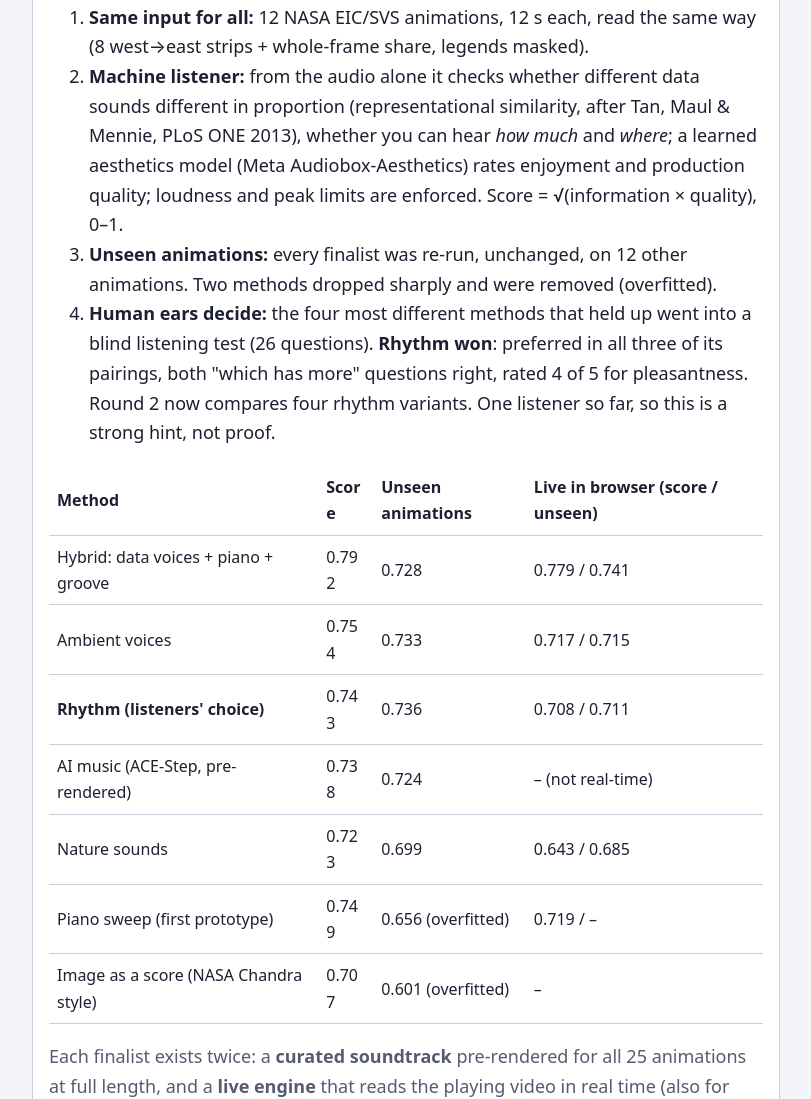
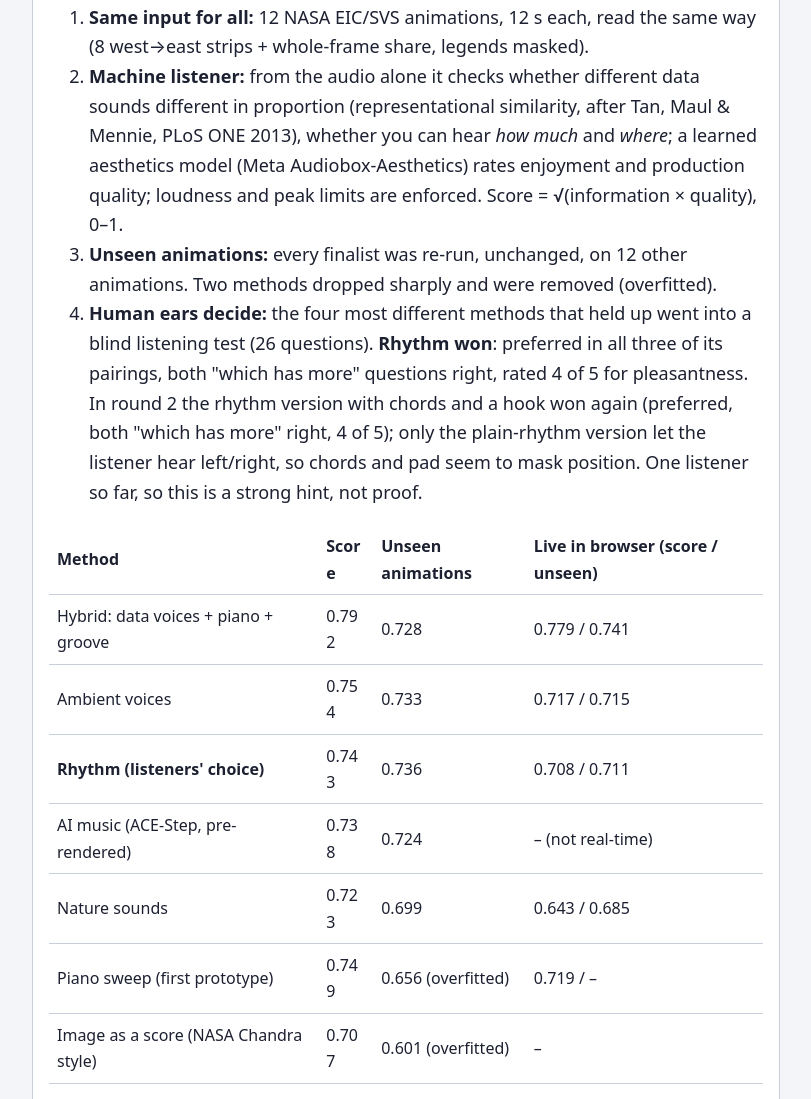
Before and after one commit to LuckisonDu/earth-information-jukebox, a plain HTML site: page product/project.html in a window 1280 px wide. Shown: the part 4134-5233 px from the top of the page, without its empty margins (234-1045 px from the left). Drawn offline with Linux system fonts and the light colour scheme.

Commit message:
Project page: round-2 listening result

```diff
--- a/product/project.html
+++ b/product/project.html
@@ -47,7 +47,7 @@ a{overflow-wrap:anywhere}a{color:var(--ac)}td,th{overflow-wrap:anywhere}@media(m
 <li><b>Same input for all:</b> 12 NASA EIC/SVS animations, 12 s each, read the same way (8 west→east strips + whole-frame share, legends masked).</li>
 <li><b>Machine listener:</b> from the audio alone it checks whether different data sounds different in proportion (representational similarity, after Tan, Maul &amp; Mennie, PLoS ONE 2013), whether you can hear <i>how much</i> and <i>where</i>; a learned aesthetics model (Meta Audiobox-Aesthetics) rates enjoyment and production quality; loudness and peak limits are enforced. Score = √(information × quality), 0–1.</li>
 <li><b>Unseen animations:</b> every finalist was re-run, unchanged, on 12 other animations. Two methods dropped sharply and were removed (overfitted).</li>
-<li><b>Human ears decide:</b> the four most different methods that held up went into a blind listening test (26 questions). <b>Rhythm won</b>: preferred in all three of its pairings, both "which has more" questions right, rated 4 of 5 for pleasantness. Round 2 now compares four rhythm variants. One listener so far, so this is a strong hint, not proof.</li>
+<li><b>Human ears decide:</b> the four most different methods that held up went into a blind listening test (26 questions). <b>Rhythm won</b>: preferred in all three of its pairings, both "which has more" questions right, rated 4 of 5 for pleasantness. In round 2 the rhythm version with chords and a hook won again (preferred, both "which has more" right, 4 of 5); only the plain-rhythm version let the listener hear left/right, so chords and pad seem to mask position. One listener so far, so this is a strong hint, not proof.</li>
 </ol>
 <table><tr><th>Method</th><th>Score</th><th>Unseen animations</th><th>Live in browser (score / unseen)</th></tr>
 <tr><td>Hybrid: data voices + piano + groove</td><td>0.792</td><td>0.728</td><td>0.779 / 0.741</td></tr>
```
